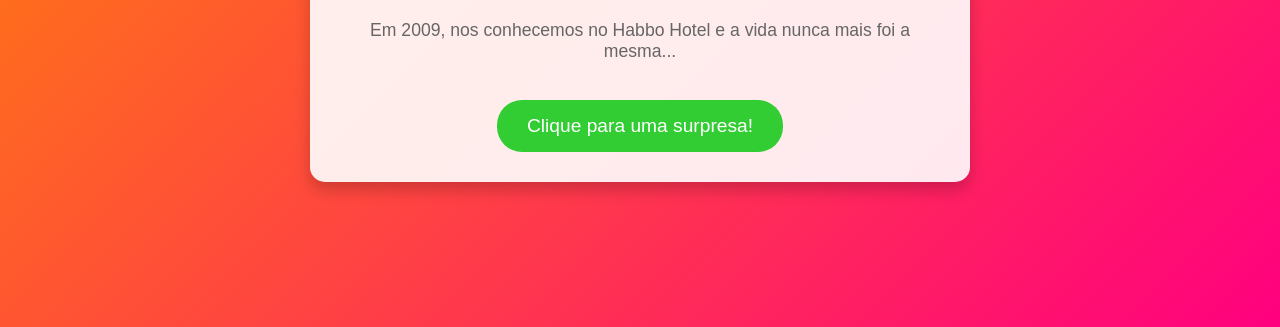
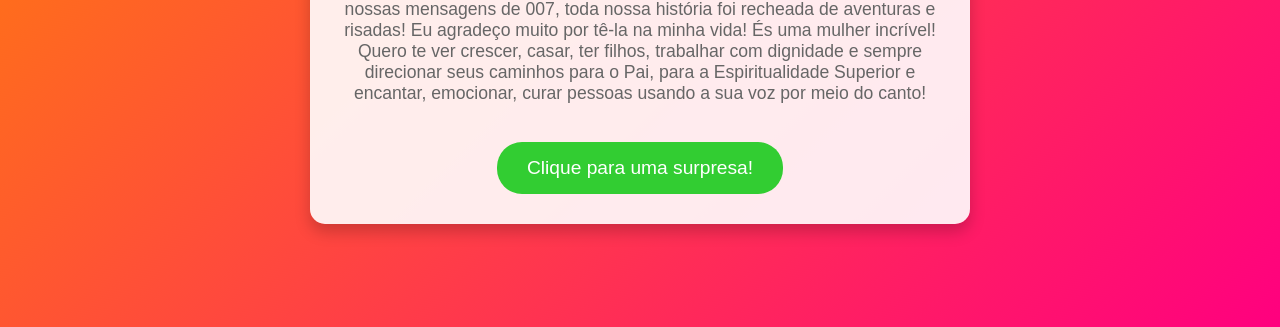
Before and after one commit to feliz-aniversario-prog/feliz-aniversario-isa-2025, a plain HTML site: page index.html in a window 1280 px wide. Shown: the part 473-800 px from the top of the page. Drawn offline with nearby package versions, Linux system fonts and the light colour scheme.

Commit message:
Update index.html

```diff
--- a/index.html
+++ b/index.html
@@ -20,7 +20,7 @@
         </div>
         <div class="timeline">
             <h2>Nossa História</h2>
-            <p>Em 2009, nos conhecemos no Habbo Hotel e a vida nunca mais foi a mesma...</p>
+            <p>Em 2009, nos conhecemos no Habbo Hotel. Teve a mentira da sua idade, nossas mensagens de 007, toda nossa história foi recheada de aventuras e risadas! Eu agradeço muito por tê-la na minha vida! És uma mulher incrível! Quero te ver crescer, casar, ter filhos, trabalhar com dignidade e sempre direcionar seus caminhos para o Pai, para a Espiritualidade Superior e encantar, emocionar, curar pessoas usando a sua voz por meio do canto!</p>
         </div>
         <div class="footer">
             <button id="surpriseBtn">Clique para uma surpresa!</button>
```
